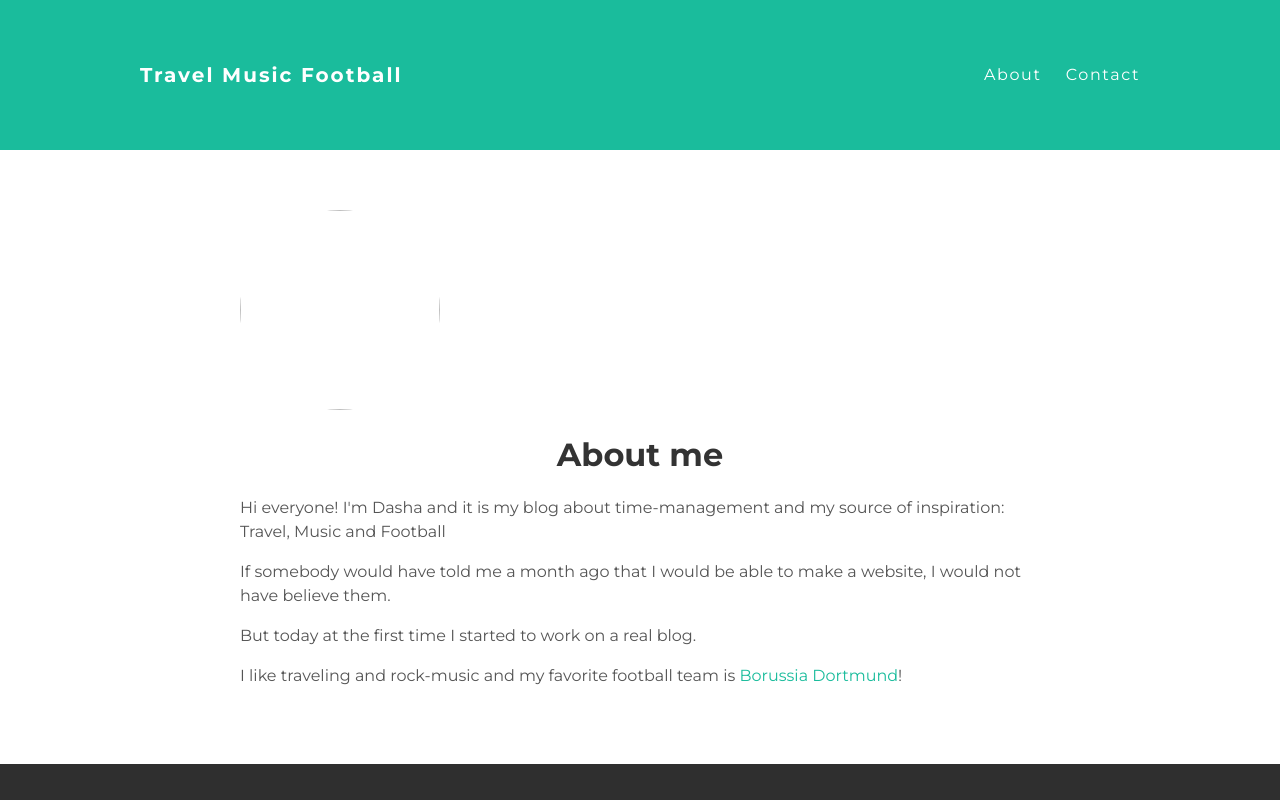
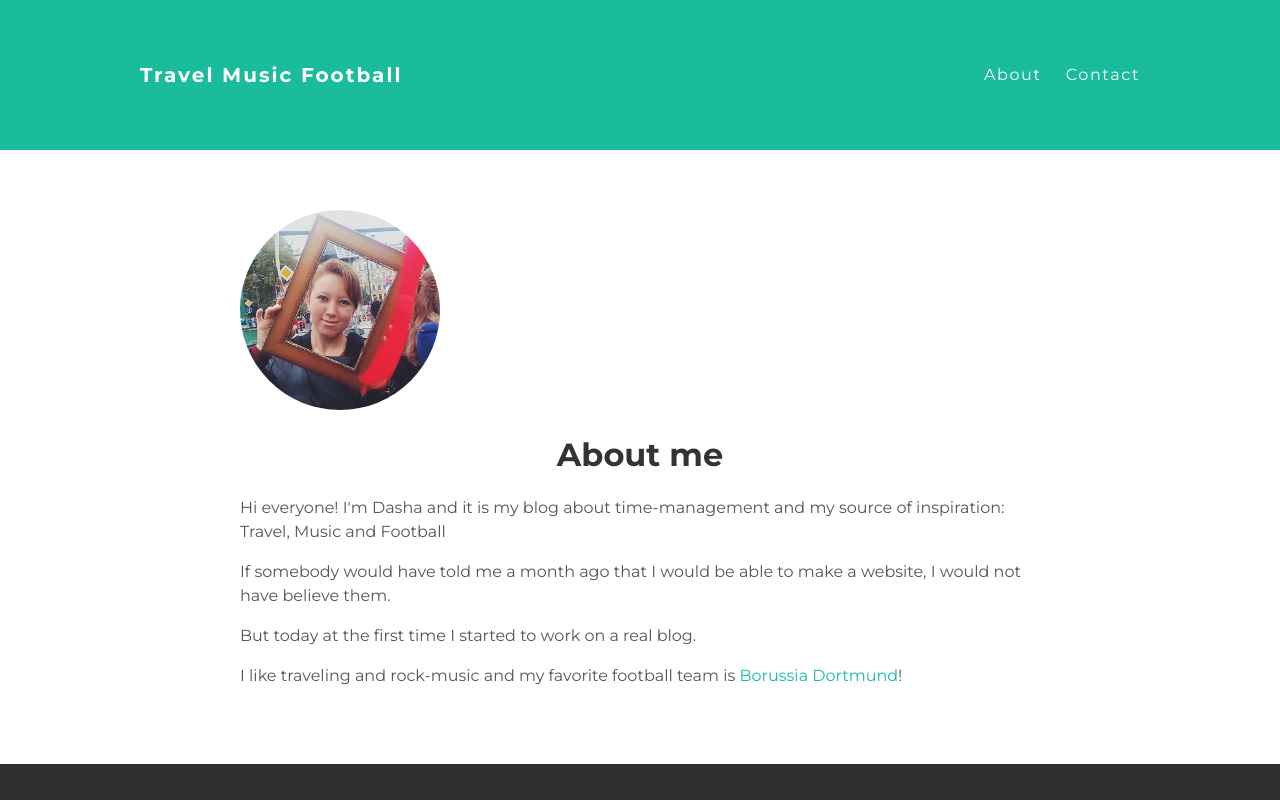
Before and after one commit to sonorsabian/sonorsabian.github.io, a plain HTML site: page about.html in a window 1280 px wide. Shown: the top 800 px of the page. Drawn offline with Linux system fonts and the light colour scheme.

Commit message:
Update about.html

```diff
--- a/about.html
+++ b/about.html
@@ -21,7 +21,7 @@
     <div class="container">
       <div class="about">
         <div class="about-author">
-          <img src="me.png" width="200" height="200">
+          <img src="me.jpg" width="200" height="200">
           </div>
         <h1 class="about-title">About me</h1>
         <div class="about-content">
```
